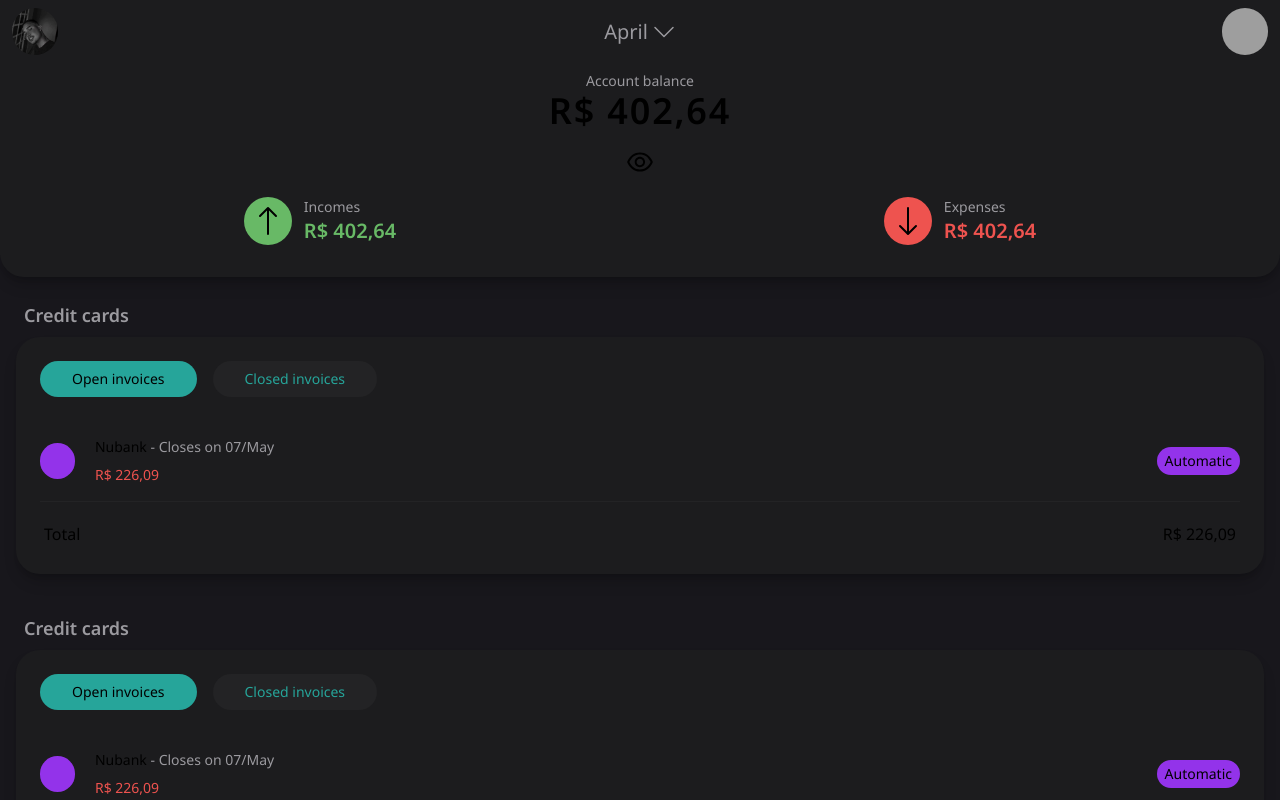
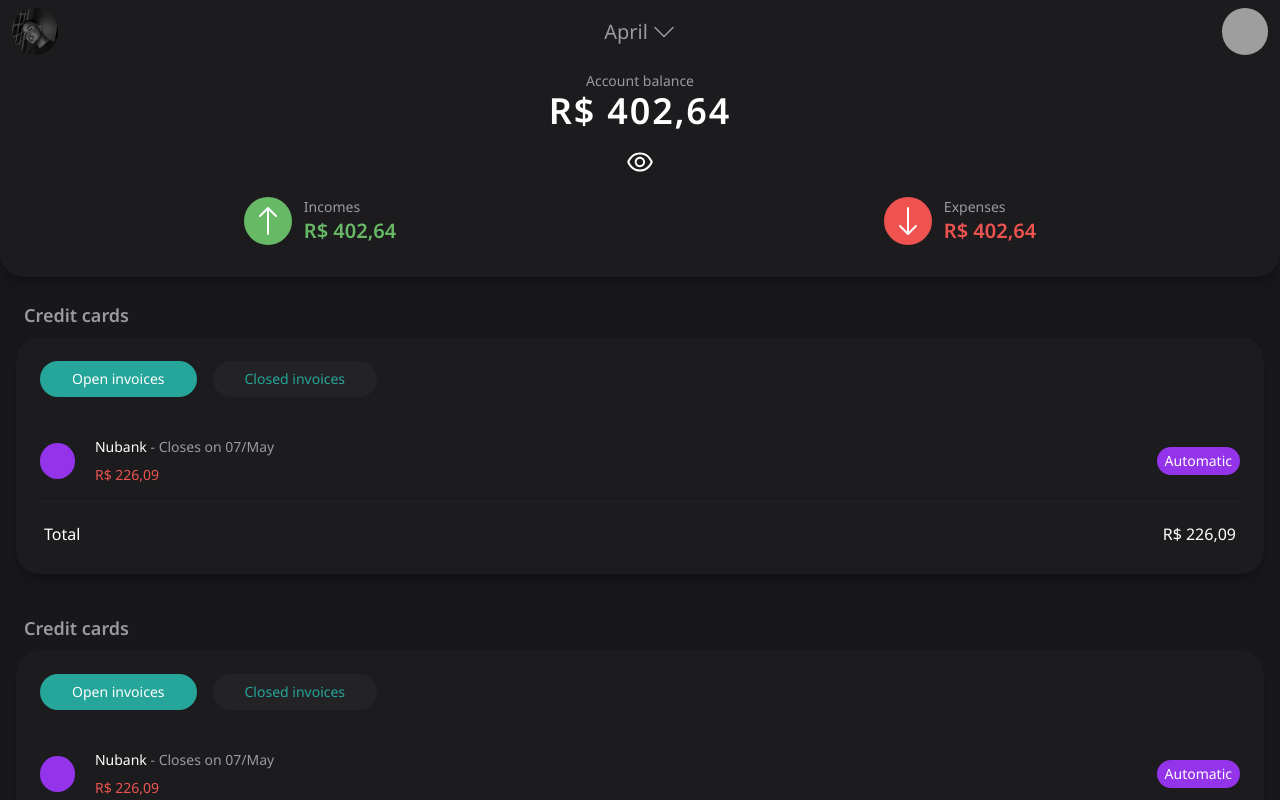
Before and after one commit to kaiobrunobm/mobills-clone, a Next.js app: page / in a window 1280 px wide. Shown: the top 800 px of the page. Built offline with nearby package versions, Linux system fonts and the light colour scheme; grey boxes are pictures that could not be loaded.

Commit message:
Text white update

```diff
--- a/Components/Main/Main.jsx
+++ b/Components/Main/Main.jsx
@@ -1,10 +1,9 @@
 import PrimarySection from "./PrimarySection/PrimarySection";
 import CreditCardSection from "./CreditCardSection/CreditCardSection";
-import Section from "../Utils/Section";
 
 const Main = () => {
   return (
-    <main className="flex flex-col bg-primary-bg overflow-hidden">
+    <main className="flex flex-col bg-primary-bg text-white">
       <PrimarySection />
       <CreditCardSection />
       <CreditCardSection />
```
